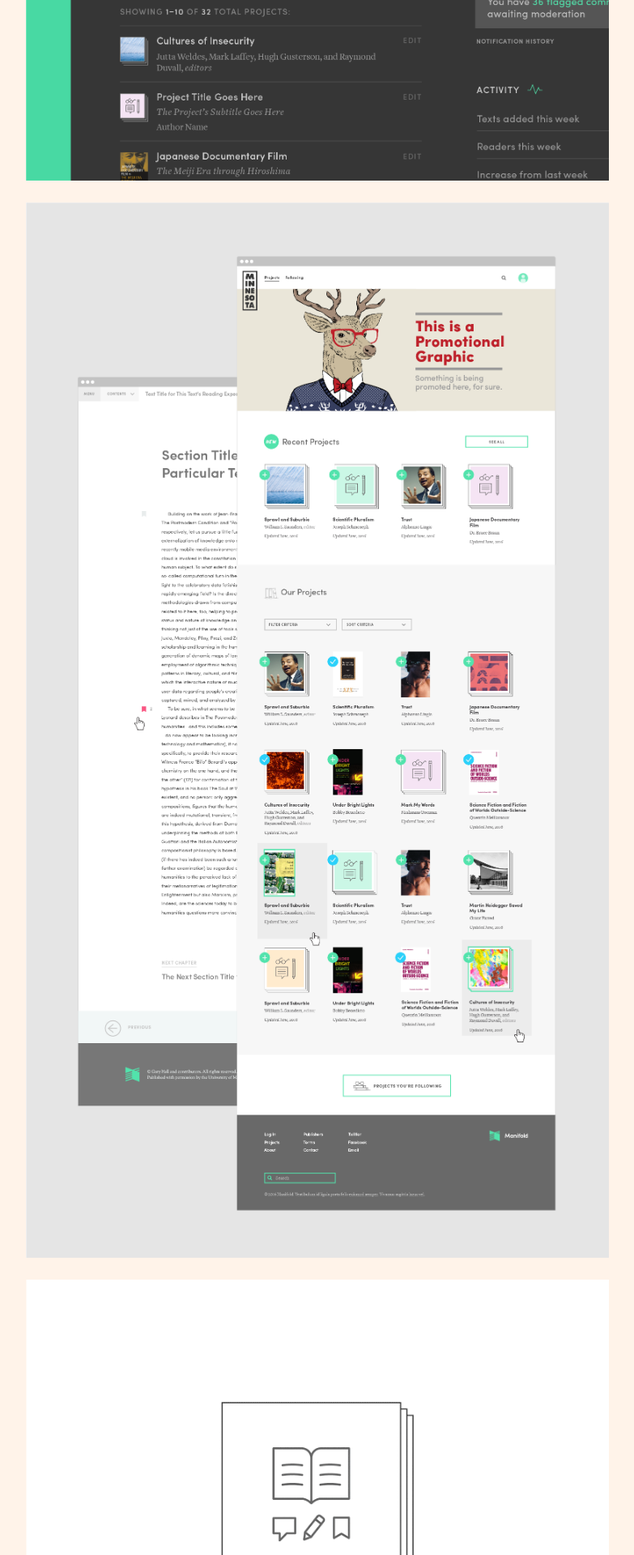
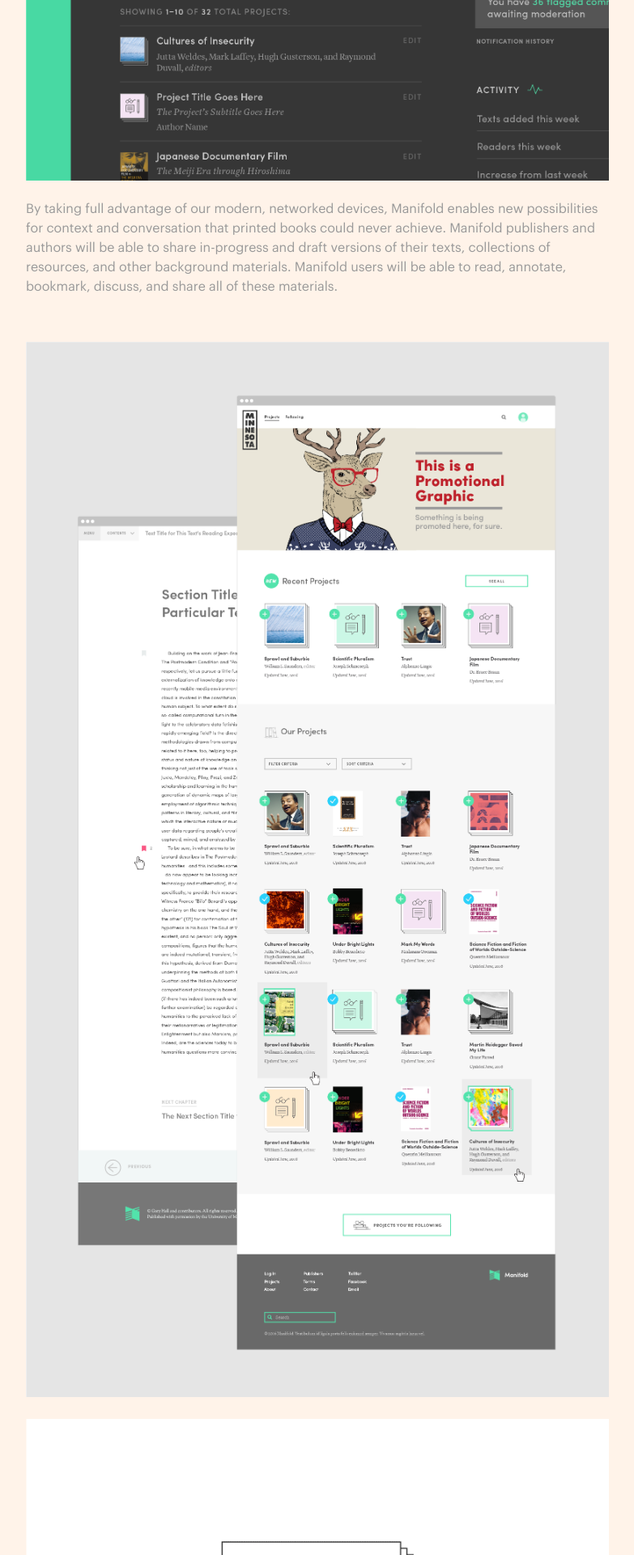
Before and after one commit to jonaschafer/jonaschafer.github.io, a Jekyll site: the page built from collections/_work/manifold.html, in a window 1280 px wide. Shown: the part 711-2631 px from the top of the page at 81% size, without its empty margins (248-1031 px from the left). Built offline with Jekyll 4.4.1, drawn with Linux system fonts in a browser that asks for light colours; some of the changed text lies outside the part shown.

Commit message:
image blurb css, image blurbs to manifold

```diff
--- a/assets/stylesheets/core/_layout.scss
+++ b/assets/stylesheets/core/_layout.scss
@@ -25,6 +25,11 @@
 img {
   max-width: 100%;
   padding: 20px 0 0 0;
+}
+
+.img-blurb {
+  color: $grey-light;
+  padding-bottom: 20px;
 }
 
 
--- a/collections/_work/manifold.html
+++ b/collections/_work/manifold.html
@@ -19,10 +19,18 @@
 
 <!-- Images -->
 <img src="/assets/images/manifold/manifold-1.png">
+<p class="img-blurb">By taking full advantage of our modern, networked devices, Manifold enables new possibilities for context and conversation that printed books could never achieve. Manifold publishers and authors will be able to share in-progress and draft versions of their texts, collections of resources, and other background materials. Manifold users will be able to read, annotate, bookmark, discuss, and share all of these materials.</p>
+
 <img src="/assets/images/manifold/manifold-2.png">
 <img src="/assets/images/manifold/manifold-3.gif">
+<p class="img-blurb">When an author creates a new text and doesn’t have cover art, Manifold generates a placeholder pictogram. Conceptually, this icon needed to convey reading, annotating and socializing in a pleasing but immediate way.</p>
+
 <img src="/assets/images/manifold/manifold-4.png">
+<p class="img-blurb">Manifold’s visual design uses lively iconography, humanist typography, clear informational hierarchies, and a bright, open color palette. The design creates a welcoming, easy to navigate environment that encourages exploration and participation.</p>
+
 <img src="/assets/images/manifold/manifold-5.png">
+<p class="img-blurb">For the back end view, the idea was to switch to a Pro mode, with a tighter grid to focus on the higher information density.</p>
+
 <img src="/assets/images/manifold/manifold-6.png">
 <img src="/assets/images/manifold/manifold-7.png">
 <img src="/assets/images/manifold/manifold-8.png">
```
